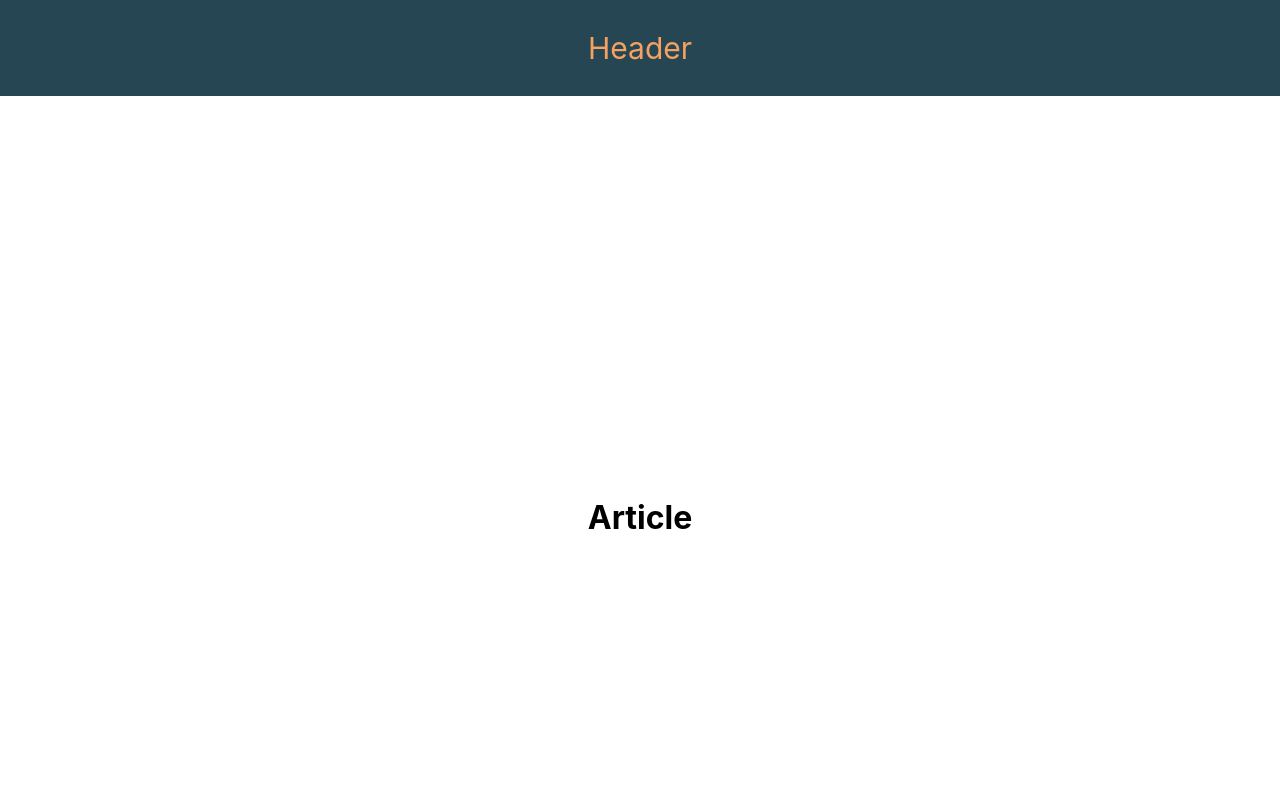
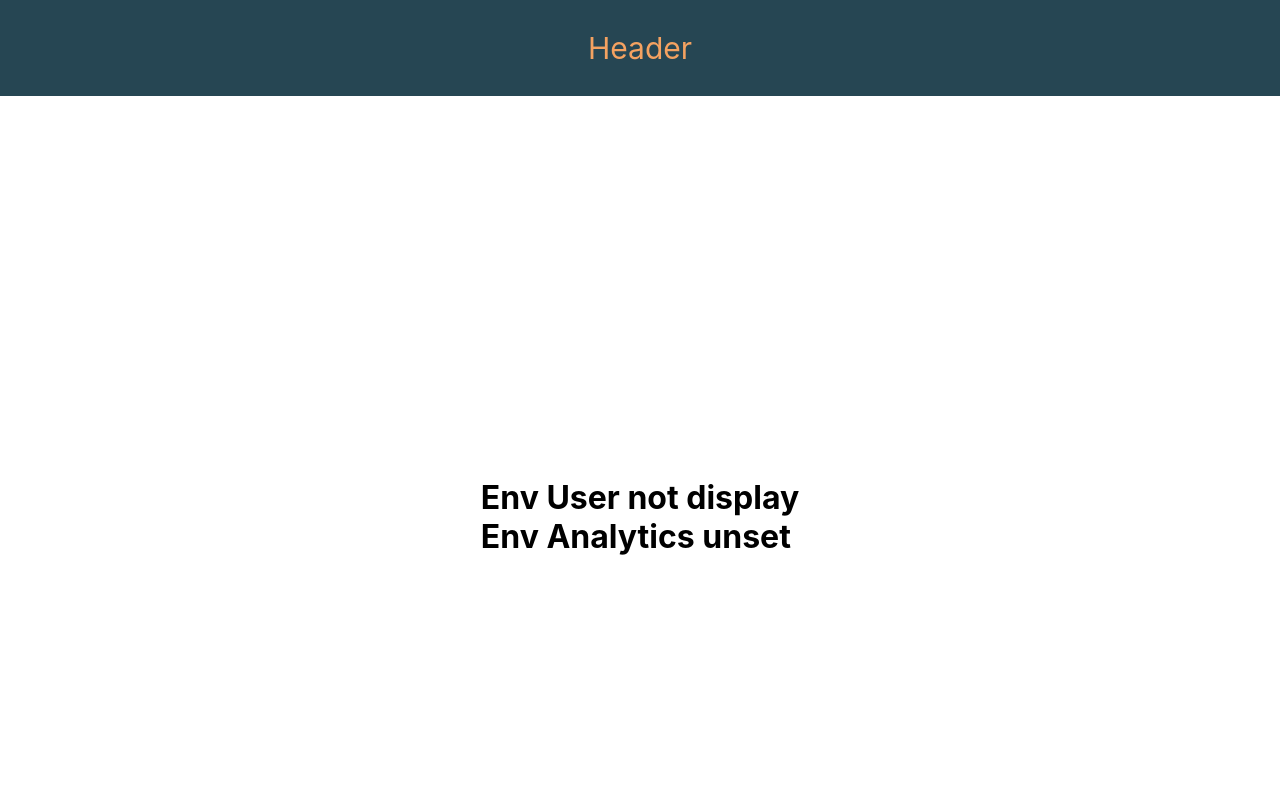
Before and after one commit to pokphoenix/next-misc, a Next.js app: page /blog/1 in a window 1280 px wide. Shown: the top 800 px of the page. Built offline with nearby package versions, Linux system fonts and the light colour scheme; no server answers.

Commit message:
Environment Variables

```diff
--- a/pages/blog/[blogId].js
+++ b/pages/blog/[blogId].js
@@ -7,7 +7,13 @@ const Blog = ({title, description}) => {
             <title>{title}</title>
             <meta name='description' content={description} />
         </Head>
-        <h1 className='content'>Article</h1>
+        <h1 className='content'>
+            Env User {process.env.DB_USER } not display
+            <br/>
+            Env Analytics {process.env.NEXT_PUBLIC_ANALYTICS_ID }
+
+        </h1>
+
       </>
     );
 }
@@ -16,6 +22,13 @@ export default Blog;
 
 
 export async function getServerSideProps(){
+    const user = process.env.DB_USER
+    const password = process.env.DB_PASSWORD
+
+    console.log(
+        `Connecting to database with username ${user} and password ${password}`
+    )
+
     return {
         props: {
             title: 'Article Title',
```
